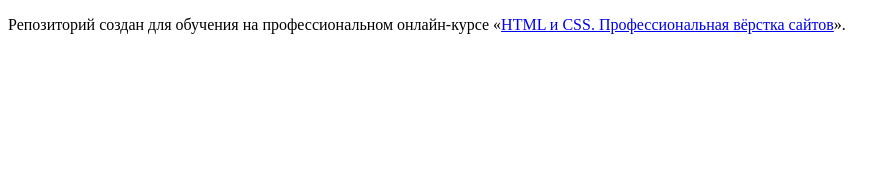
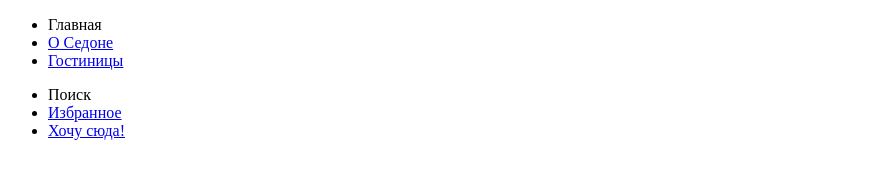
Before and after one commit to htmlacademy-htmlcss/1865053-sedona-34, a plain HTML site: page index.html in a window 1280 px wide. Shown: the whole page, without its empty margins (0-895 px from the left). Drawn offline with Linux system fonts and the light colour scheme.

Commit message:
Добавляет навигацию главной страницы

```diff
--- a/index.html
+++ b/index.html
@@ -5,8 +5,39 @@
     <title>HTML Academy: Седона</title>
   </head>
   <body>
-
-    <p>Репозиторий создан для обучения на профессиональном онлайн‑курсе «<a href="https://htmlacademy.ru/intensive/htmlcss">HTML и CSS. Профессиональная вёрстка сайтов</a>».</p>
-
+      <header class="page-header">
+        <nav class="navigation">
+          <ul class="navigation-list">
+            <li class="navigation-item">
+              <a class="navigation-link">Главная</a>
+            </li>
+            <li class="navigation-item">
+              <a class="navigation-link" href="about.html">О Седоне</a>
+            </li>
+            <li class="navigation-item">
+              <a class="navigation-link" href="catalog.html">Гостиницы</a>
+            </li>
+          </ul>
+          <ul class="navigation-list">
+            <li class="navigation-item">
+              <a class="navigation-link href=#">
+                <span class="visually-hidden">
+                  Поиск
+                </span>
+              </a>
+            </li>
+            <li class="navigation-item">
+              <a class="navigation-link" href="#">
+                <span class="visually-hidden">
+                  Избранное
+                </span>
+              </a>
+            </li>
+            <li class="navigation-item">
+              <a class="navigation-link" href="#">Хочу сюда!</a>
+            </li>
+          </ul>
+        </nav>
+      </header>
   </body>
 </html>
```
